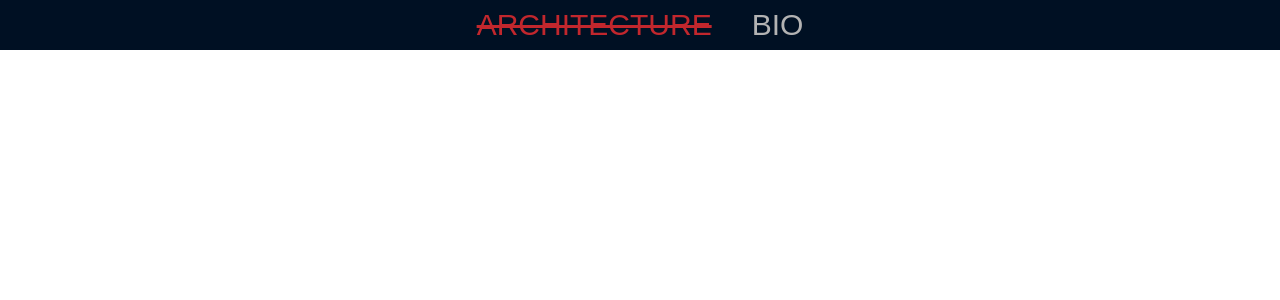
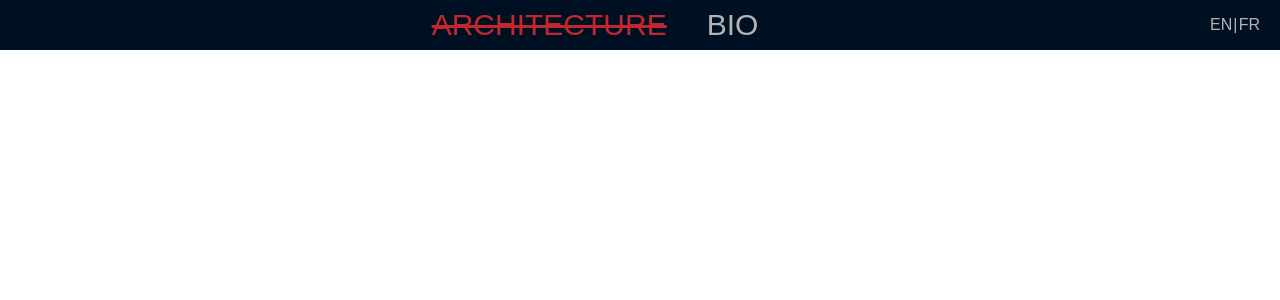
Before and after one commit to GuillaumeFerron/besignss, a Vue app: page /architecture in a window 1280 px wide. Shown: the top 300 px of the page. Built offline with nearby package versions, Linux system fonts and the light colour scheme.

Commit message:
english / french lang change in header

```diff
--- a/src/components/BeHeader.vue
+++ b/src/components/BeHeader.vue
@@ -1,15 +1,28 @@
 <template>
   <div class="header-container">
+    <div class="header-home">
+    </div>
+    <div class="header-nav">
       <router-link class="architecture-header" v-bind:class="{active: $route.path.indexOf(`/architecture`) !== -1}" :to="$route.path.substring(0,3) + `/architecture`">ARCHITECTURE</router-link>
       <router-link class="bio-header" v-bind:class="{active: $route.path.indexOf(`/bio`) !== -1}" :to="$route.path.substring(0,3) + `/bio`">BIO</router-link>
       <router-link class="design-header" v-bind:class="{active: $route.path.indexOf(`/design`) !== -1}" :to="$route.path.substring(0,3) + `/design`" v-if="$route.path.indexOf(`/en/`) !== -1">GRAPHIC DESIGN</router-link>
       <router-link class="design-header" v-bind:class="{active: $route.path.indexOf(`/design`) !== -1}" :to="$route.path.substring(0,3) + `/design`" v-else-if="$route.path.indexOf(`/fr/`) !== -1">GRAPHISME</router-link>
     </div>
+    <div class="header-lang">
+      <a :href="`en` | filteredUrl($route.path)">EN</a><p> | </p><a :href="`fr` | filteredUrl($route.path)">FR</a>
+    </div>
+  </div>
 </template>
 
 <script>
     export default {
-      name: 'be-header'
+      name: 'be-header',
+      filters: {
+        filteredUrl: (string, actualRoute) => {
+          // Return only the two first letters of the language, lower cased
+          return '/' + string.toLowerCase() + '/' + actualRoute.replace(actualRoute.substring(0, 4), '')
+        }
+      }
     }
 </script>
 
@@ -17,13 +30,14 @@
   .header-container {
     display: flex;
     flex-direction: row;
-    justify-content: center;
+    justify-content: space-between;
     align-items: center;
     position: fixed;
     top: 0;
     width: 100%;
     height: 50px;
     background-color: #001023;
+    .header-nav {
       .architecture-header {
         font-family: "Bebas Neue", sans-serif;
         padding: 0 20px 0 20px;
@@ -53,4 +67,19 @@
         text-decoration: line-through;
       }
     }
+    .header-lang {
+      display: flex;
+      flex-direction: row;
+      justify-content: space-between;
+      align-items: center;
+      padding: 5px 20px 5px 20px;
+      font-family: "Bebas Neue", sans-serif;
+      color: #B3B3B3;
+      width: 50px;
+      a {
+        text-decoration: none;
+        color: #B3B3B3;
+      }
+    }
+  }
 </style>
```
Lines whose indentation alone changed are shown as unchanged.
